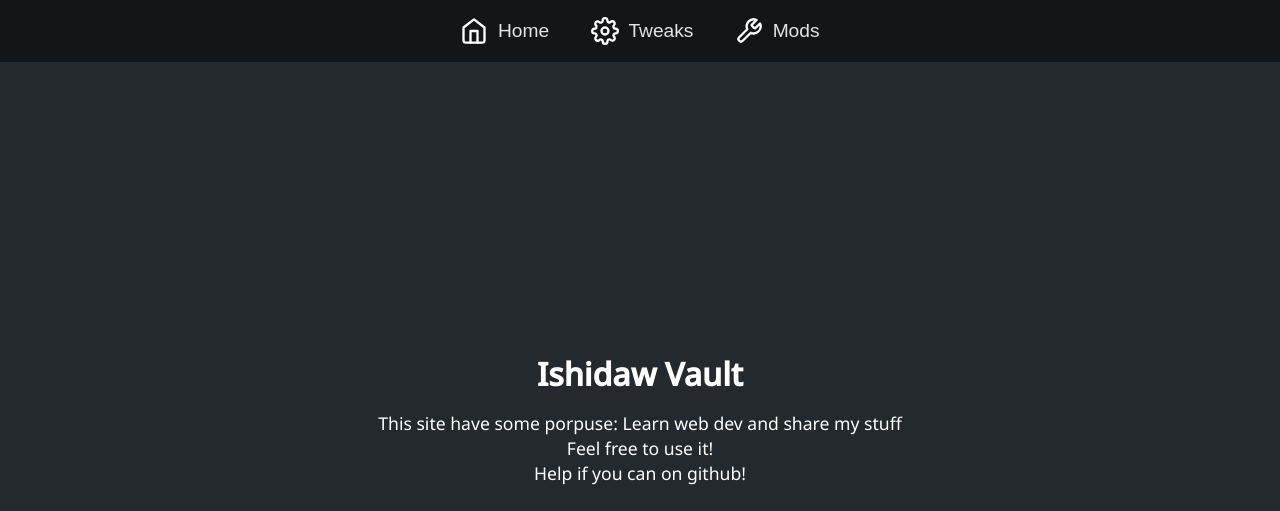
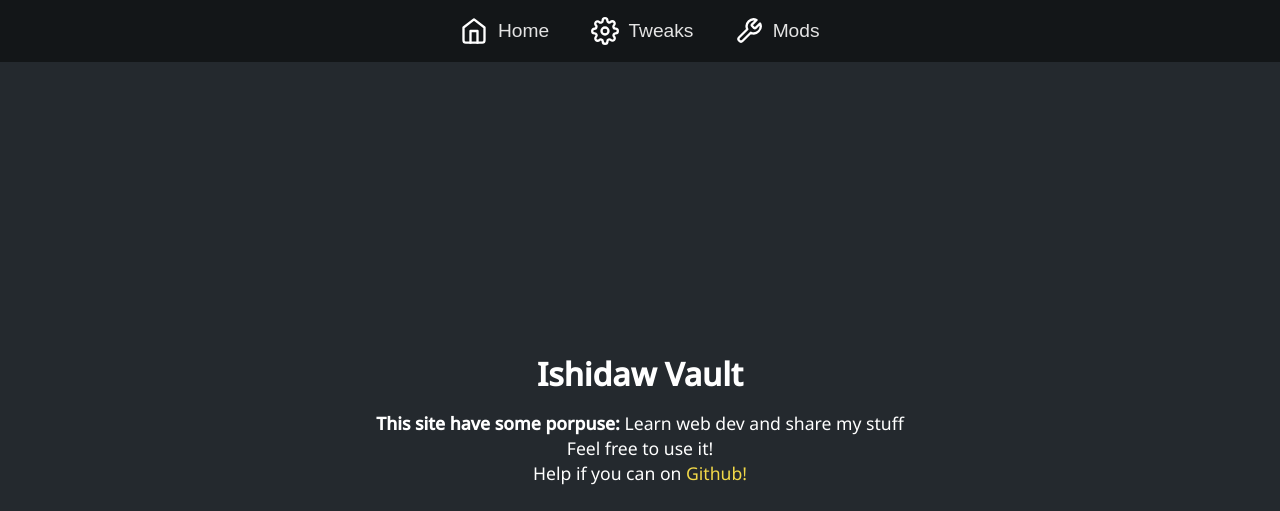
Before and after one commit to Ishidawg/GameContentPage, a plain HTML site: page index.html in a window 1280 px wide. Both pictures are taken after a click on the button "Home". Shown: the top 511 px of the page. Drawn offline with Linux system fonts and the light colour scheme.

Commit message:
Home Style

```diff
--- a/script.js
+++ b/script.js
@@ -18,9 +18,9 @@ function renderLoad() {
                 <article class="home-text-box">
                     <h1>Ishidaw Vault</h1>
                     <p>
-                        This site have some purpose: Learn web dev and share my stuff</br>
+                        <strong>This site have some porpuse:</strong> Learn web dev and share my stuff</br>
                         Feel free to use it!</br>
-                        Help if you can on github!
+                        Help if you can on <a href="https://github.com/Ishidawg/GameContentPage" class="git-link">Github!</a>
                     </p>
                 </article>
                 <section class="home-icons">
@@ -54,9 +54,9 @@ home.addEventListener("click", () => {
                 <article class="home-text-box">
                     <h1>Ishidaw Vault</h1>
                     <p>
-                        This site have some porpuse: Learn web dev and share my stuff</br>
+                        <strong>This site have some porpuse:</strong> Learn web dev and share my stuff</br>
                         Feel free to use it!</br>
-                        Help if you can on github!
+                        Help if you can on <a href="https://github.com/Ishidawg/GameContentPage" class="git-link">Github!</a>
                     </p>
                 </article>
                 <section class="home-icons">
--- a/style/script.css
+++ b/style/script.css
@@ -42,6 +42,16 @@ body {
 .home-text-box p {
     font-size: 1.1em;
     line-height: 1.4em;
+}
+
+.git-link {
+    text-decoration: underline 0.02em rgba(241, 216, 72, 0);
+    color: #f1d848;
+    transition: text-decoration-color 0.4s;
+}
+
+.git-link:hover {
+    text-decoration-color: rgb(241, 216, 72);
 }
 
 .home-icons {
```
Also changed, not shown: test.html (+2 -2 lines).
